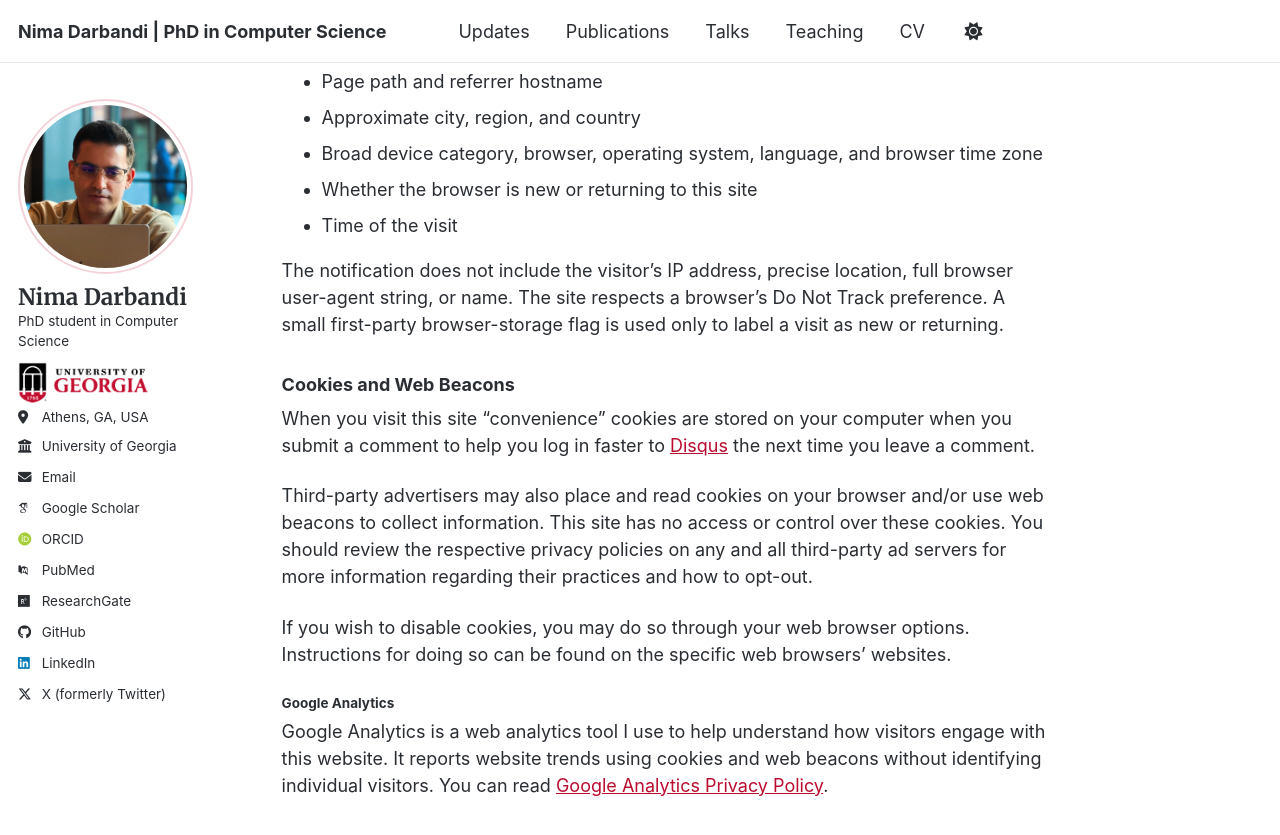
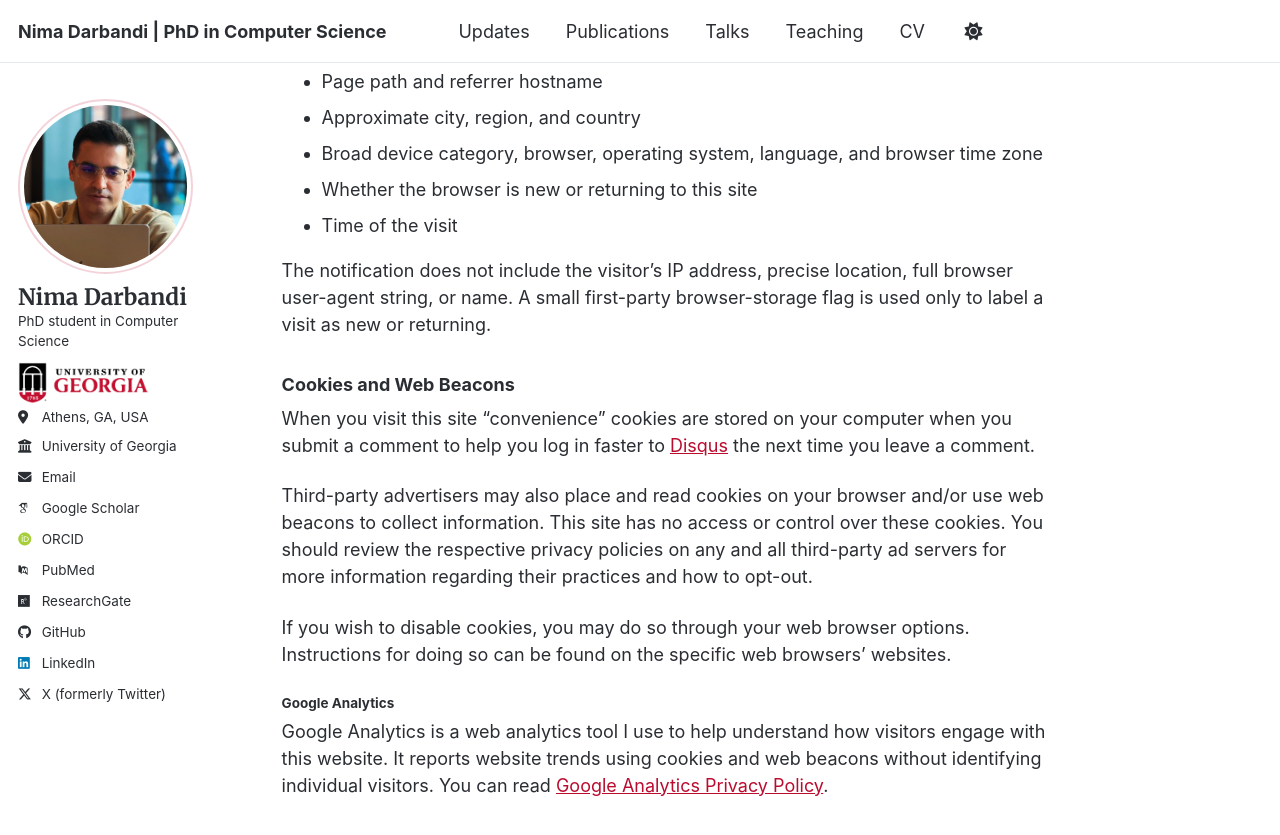
Before and after one commit to nimadarbandi/nimadarbandi.github.io, a Jekyll site: the page built from _pages/terms.md, in a window 1280 px wide and 900 px high, scrolled down 525 px. Shown: the top 835 px of the window. Built offline with Jekyll 4.4.1, drawn with Linux system fonts in a browser that asks for light colours; some web fonts are replaced; a script bundle is joined from its source files by our own code; library files that are not in the unit come from our copies; some of the changed lines change nothing that is shown.

Commit message:
updated visit notif

```diff
--- a/_includes/visit-notification.html
+++ b/_includes/visit-notification.html
@@ -3,9 +3,8 @@
     const endpoint = {{ site.visit_notifications.endpoint | jsonify }};
     const sessionKey = `darbandi_visit_notification_sent:${window.location.pathname}`;
 
-    // Respect a visitor's browser-level privacy preference and notify only once
-    // during a browser-tab session for each distinct page.
-    if (navigator.doNotTrack === "1" || sessionStorage.getItem(sessionKey)) return;
+    // Send one notification for each distinct page during a browser-tab session.
+    if (sessionStorage.getItem(sessionKey)) return;
 
     let referrerHost = "Direct";
     if (document.referrer) {
@@ -18,7 +17,6 @@
 
     const seenKey = "darbandi_visit_notifier_seen";
     const visitorType = localStorage.getItem(seenKey) ? "Returning" : "New";
-    localStorage.setItem(seenKey, "1");
 
     const payload = JSON.stringify({
       page: window.location.pathname,
@@ -31,18 +29,20 @@
       visitorType
     });
 
-    // sendBeacon is asynchronous and never delays navigation or rendering.
-    const sent = navigator.sendBeacon && navigator.sendBeacon(endpoint, payload);
-    if (!sent) {
+    // Do not mark the page as notified until the Worker confirms receipt. This
+    // makes a transient browser or network failure retry on the next page load.
     fetch(endpoint, {
       method: "POST",
       body: payload,
       keepalive: true,
       mode: "cors"
-      }).catch(() => {});
-    }
-
+    }).then((response) => {
+      if (!response.ok) throw new Error(`Visit notification failed: ${response.status}`);
       sessionStorage.setItem(sessionKey, "1");
+      localStorage.setItem(seenKey, "1");
+    }).catch((error) => {
+      console.warn("Visit notification was not sent", error);
+    });
   })();
 
   function deviceCategory() {
--- a/_pages/terms.md
+++ b/_pages/terms.md
@@ -23,7 +23,7 @@
 * Whether the browser is new or returning to this site
 * Time of the visit
 
-The notification does not include the visitor's IP address, precise location, full browser user-agent string, or name. The site respects a browser's Do Not Track preference. A small first-party browser-storage flag is used only to label a visit as new or returning.
+The notification does not include the visitor's IP address, precise location, full browser user-agent string, or name. A small first-party browser-storage flag is used only to label a visit as new or returning.
 
 ### Cookies and Web Beacons
 
```
Lines whose indentation alone changed are shown as unchanged.
